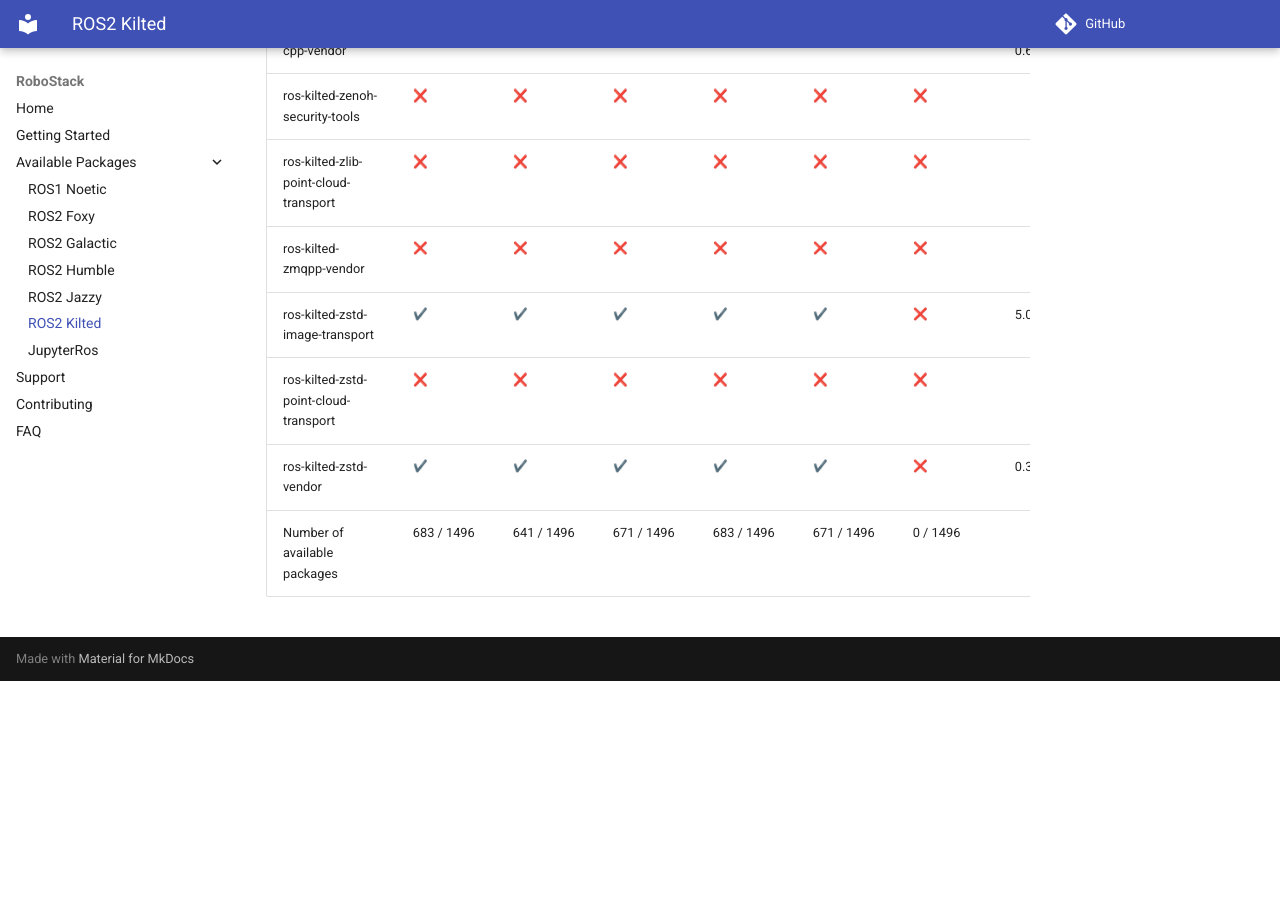
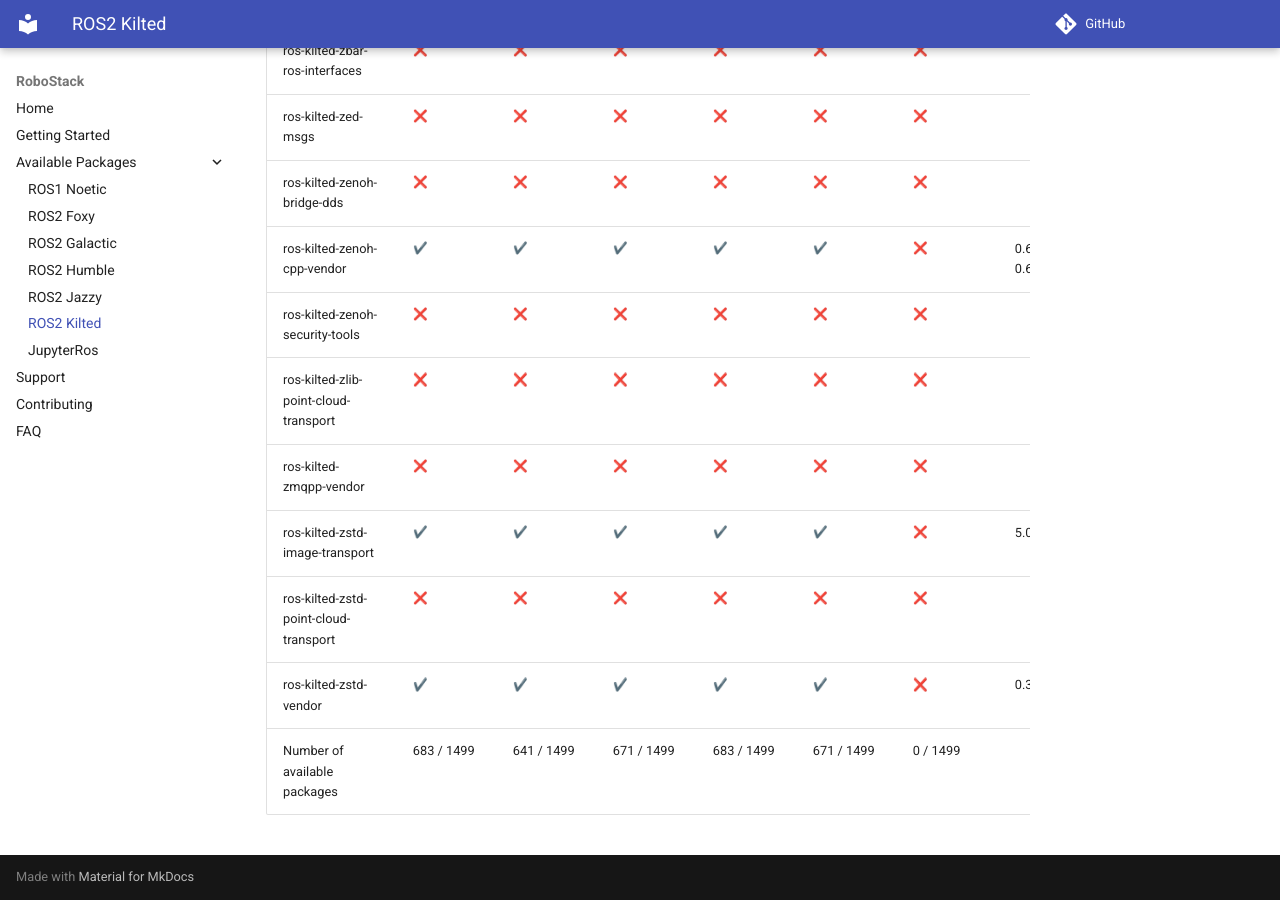
Before and after one commit to RoboStack/robostack.github.io, an MkDocs documentation site: the page built from docs/kilted.md, in a window 1280 px wide and 900 px high, scrolled down 109717 px. Built offline with MkDocs 1.6.1 and Material for MkDocs 9.7.7, drawn with Linux system fonts in a browser that asks for light colours; emoji names are drawn with the system emoji font; comment, search, counter and statistics services are not loaded; before the commit the page ends 110398 px from its top, so only the background shows below that; some of the changed text lies outside the part shown.

Commit message:
Update tables

```diff
--- a/docs/kilted.md
+++ b/docs/kilted.md
@@ -1496,4 +1499,4 @@
 | ros-kilted-zstd-image-transport | :heavy_check_mark: { data-sort='1' } | :heavy_check_mark: { data-sort='1' } | :heavy_check_mark: { data-sort='1' } | :heavy_check_mark: { data-sort='1' } | :heavy_check_mark: { data-sort='1' } | :x: { data-sort='0' } | 5.0.2, 5.1.0  |
 | ros-kilted-zstd-point-cloud-transport | :x: { data-sort='0' } | :x: { data-sort='0' } | :x: { data-sort='0' } | :x: { data-sort='0' } | :x: { data-sort='0' } | :x: { data-sort='0' } |   |
 | ros-kilted-zstd-vendor | :heavy_check_mark: { data-sort='1' } | :heavy_check_mark: { data-sort='1' } | :heavy_check_mark: { data-sort='1' } | :heavy_check_mark: { data-sort='1' } | :heavy_check_mark: { data-sort='1' } | :x: { data-sort='0' } | 0.32.0  |
-| Number of available packages |  683 / 1496 | 641 / 1496 | 671 / 1496 | 683 / 1496 | 671 / 1496 | 0 / 1496 |
+| Number of available packages |  683 / 1499 | 641 / 1499 | 671 / 1499 | 683 / 1499 | 671 / 1499 | 0 / 1499 |
```
Also changed, not shown: other parts of docs/kilted.md (+3 -0 lines).
